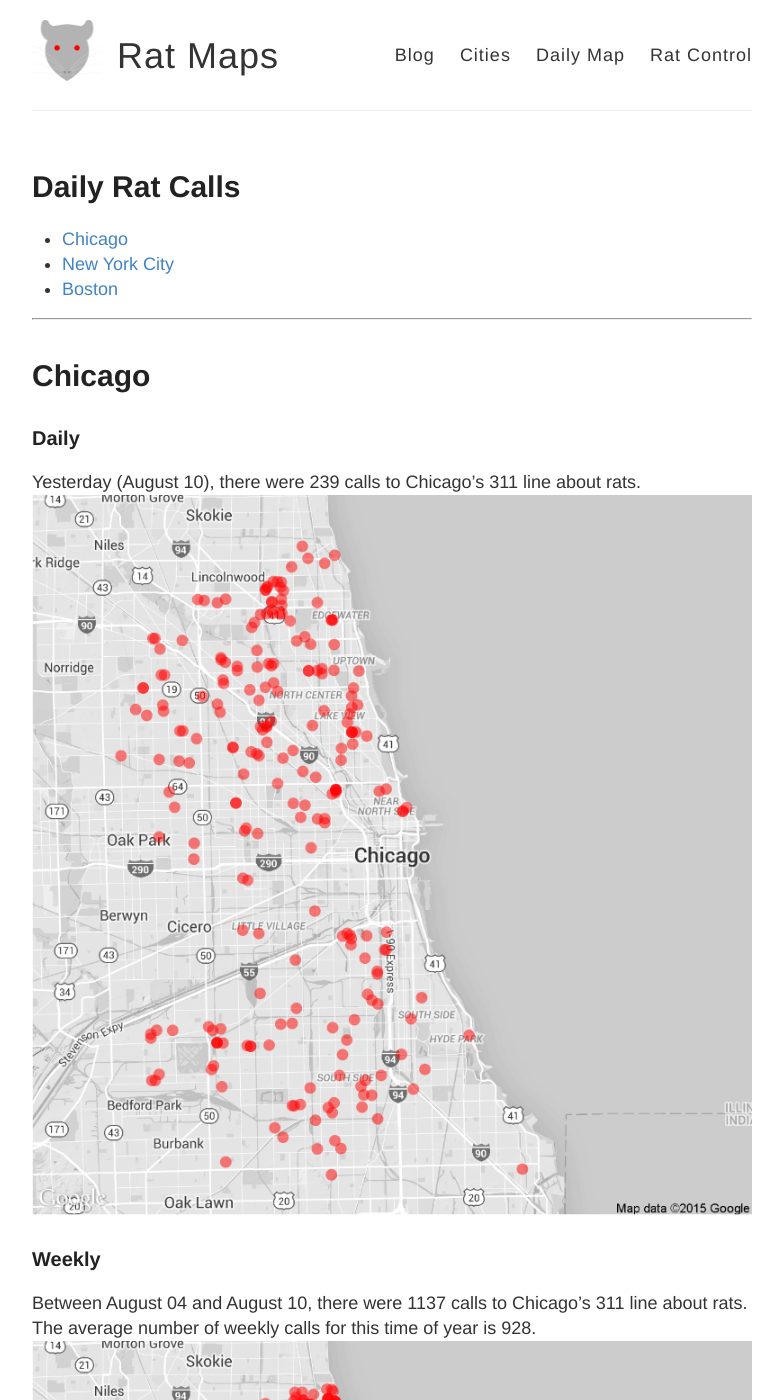
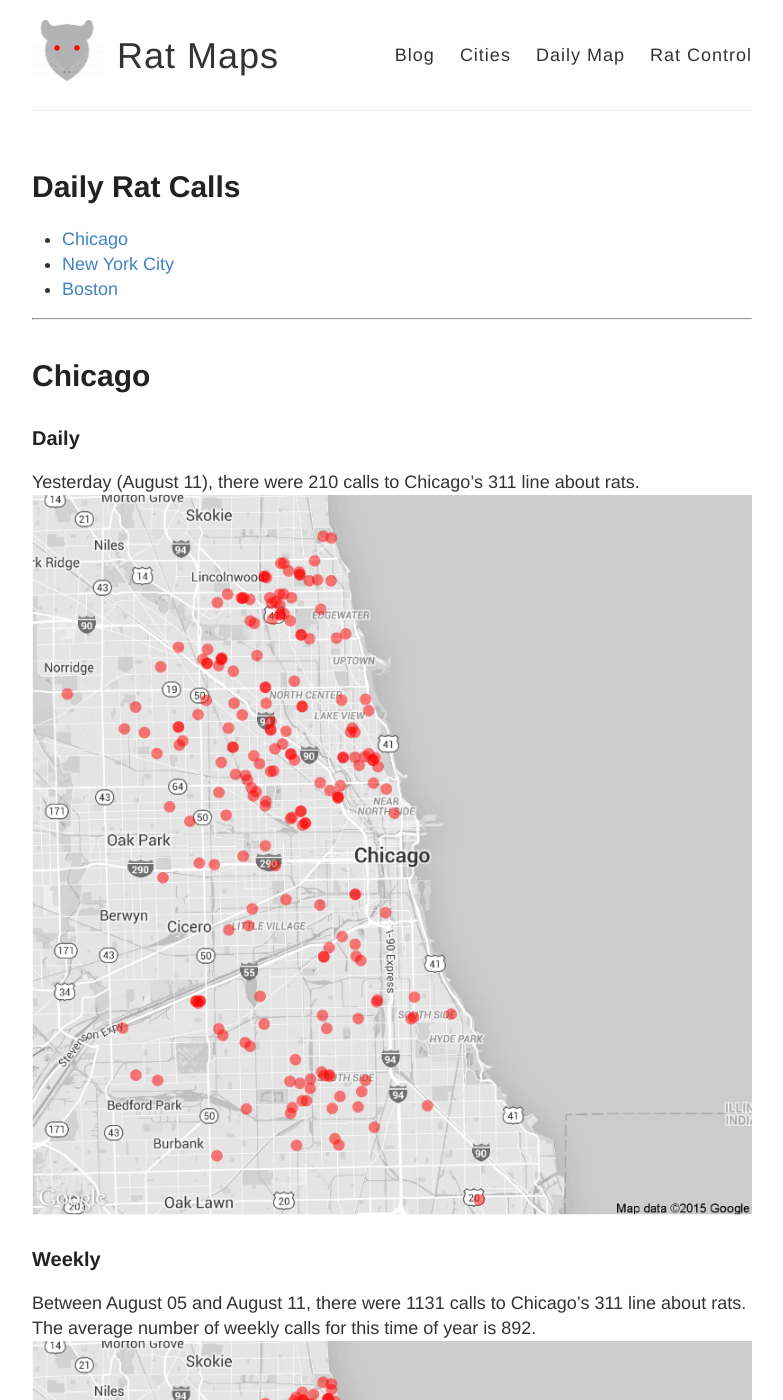
Before and after one commit to DanielHadley/ratmaps, a Jekyll site: the page built from daily.md, in a window 1280 px wide and 1400 px high. Shown: the whole window, without its empty margins (248-1031 px from the left). Built offline with Jekyll 4.4.1, drawn with Linux system fonts in a browser that asks for light colours; comment, search, counter and statistics services are not loaded; some of the changed text lies outside the part shown.

Commit message:
Daily Maps

```diff
--- a/daily.md
+++ b/daily.md
@@ -15,22 +15,22 @@
 
 ### Daily
 
-Yesterday (August 10), there were 239 calls to Chicago's 311 line about rats.
+Yesterday (August 11), there were 210 calls to Chicago's 311 line about rats.
 ![Chicago rat calls to 311 weekly map]({{ site.cityimages }}/daily/Chicago_Rat_Map_Daily.png)
 
 ### Weekly
-Between August 04 and August 10, there were 1137 calls to Chicago's 311 line about rats. The average number of weekly calls for this time of year is 928.
+Between August 05 and August 11, there were 1131 calls to Chicago's 311 line about rats. The average number of weekly calls for this time of year is 892.
 ![Chicago rat calls to 311 weekly map]({{ site.cityimages }}/daily/Chicago_Rat_Map_Weekly.png)
 ***
 # New York City <a id="nyc"><a>
 
 ### Daily
 
-Yesterday (August 10), there were 0 calls to New York City's 311 line about rats.
+Yesterday (August 11), there were 0 calls to New York City's 311 line about rats.
 ![NYC rat calls to 311 weekly map]({{ site.cityimages }}/daily/NYC_Rat_Map_Daily.png)
 
 ### Weekly
-Between August 04 and August 10, there were 0 calls to New York City's 311 line about rats. The average number of weekly calls for this time of year is 286.
+Between August 05 and August 11, there were 0 calls to New York City's 311 line about rats. The average number of weekly calls for this time of year is 276.
 ![NYC rat calls to 311 weekly map]({{ site.cityimages }}/daily/NYC_Rat_Map_Weekly.png)
 
 Each red dot represents one call about a rat seen in that location. The dots are transparent, so multiple calls from one location will be seen as a solid dot. The usual caveats apply: more calls do not necessarily mean that there are more rats in that location than other parts of the city. A cluster of dots could indicate that one resident is unusually vocal about rodents in his or her neighborhood. Also, more densely populated neighborhoods tend to make more calls to 311.
```
Also changed, not shown: images/pages/daily/Chicago_Rat_Map_Daily.png, images/pages/daily/Chicago_Rat_Map_Weekly.png, images/pages/daily/NYC_Rat_Map_Daily.png, images/pages/daily/NYC_Rat_Map_Weekly.png.
